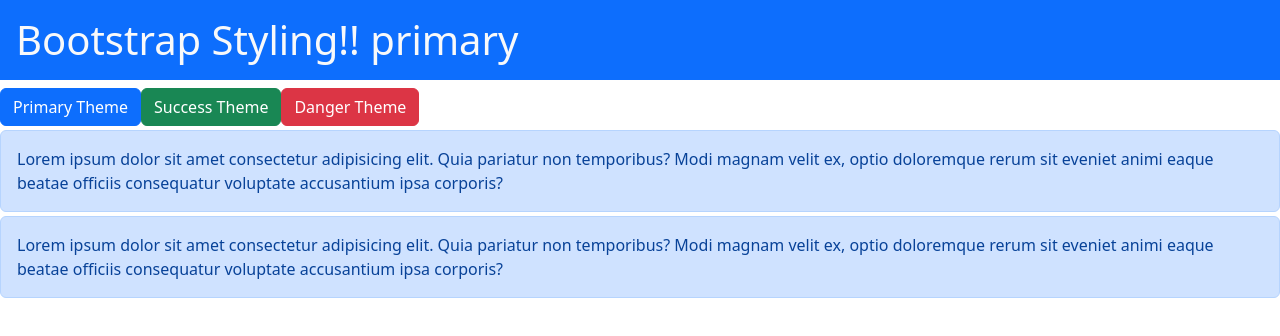
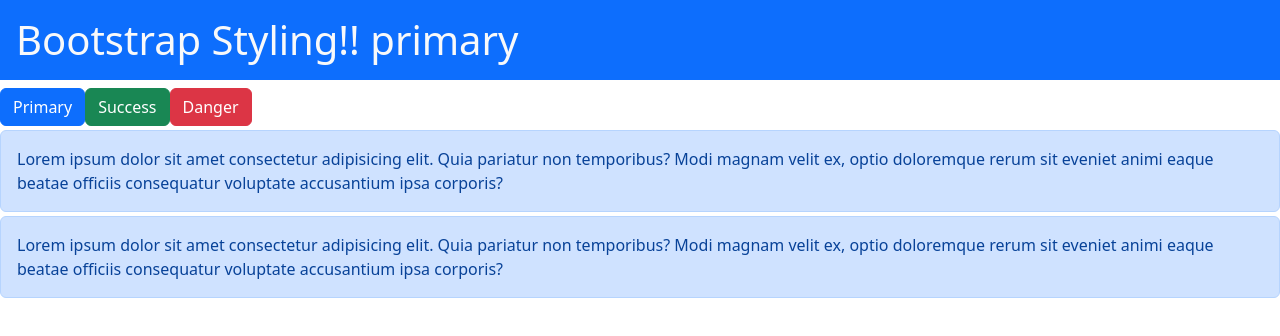
Before and after one commit to Chinmay-Karpe/my-react-app, a React (Create React App) app: page / in a window 1280 px wide. Shown: the top 336 px of the page. Built offline with nearby package versions, Linux system fonts and the light colour scheme.

Commit message:
dynamic bootstrap

```diff
--- a/src/App.js
+++ b/src/App.js
@@ -30,19 +30,19 @@
         <input
           className="btn btn-primary"
           type="button"
-          value="Primary Theme"
+          value="Primary"
           onClick={makePrimaryTheme}
         />
         <input
           className="btn btn-success"
           type="button"
-          value="Success Theme"
+          value="Success"
           onClick={makeSuccessTheme}
         />
         <input
           className="btn btn-danger"
           type="button"
-          value="Danger Theme"
+          value="Danger"
           onClick={makeDangerTheme}
         />
       </div>
```
